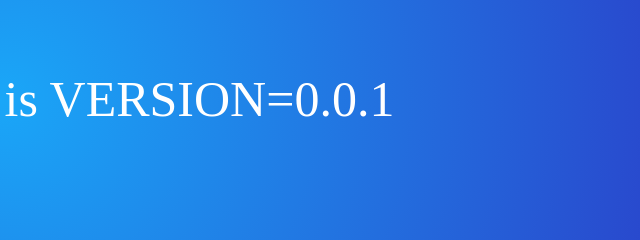
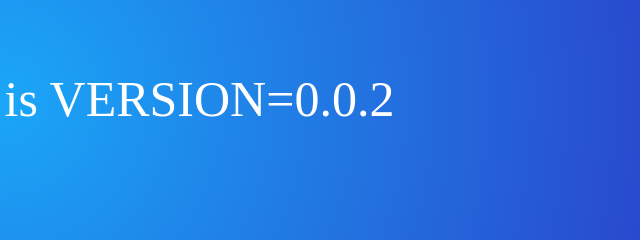
Before and after one commit to Brodlie/cloudformation-test, a plain HTML site: page index.html in a window 1280 px wide. Shown: the part 301-541 px from the top of the page, 640-1280 px from the left. Drawn offline with Linux system fonts and the light colour scheme.

Commit message:
Update index.html

```diff
--- a/index.html
+++ b/index.html
@@ -25,7 +25,7 @@
 </head>
 <body>
     <span class="content" style="color:rgb(255, 255, 255);">
-      <p>  WELCOME!! This is VERSION=0.0.1 </p>
+      <p>  WELCOME!! This is VERSION=0.0.2</p>
 
     </span>
 </body>
```
